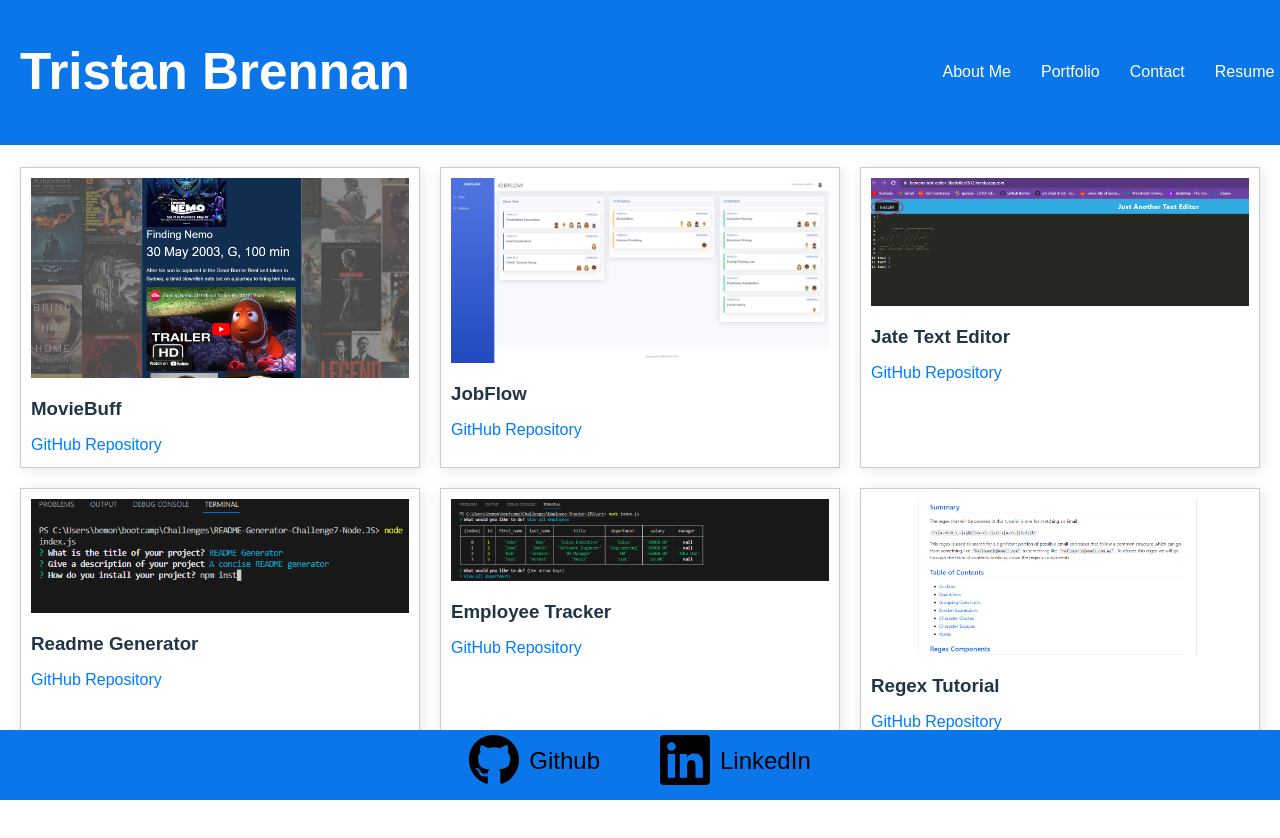
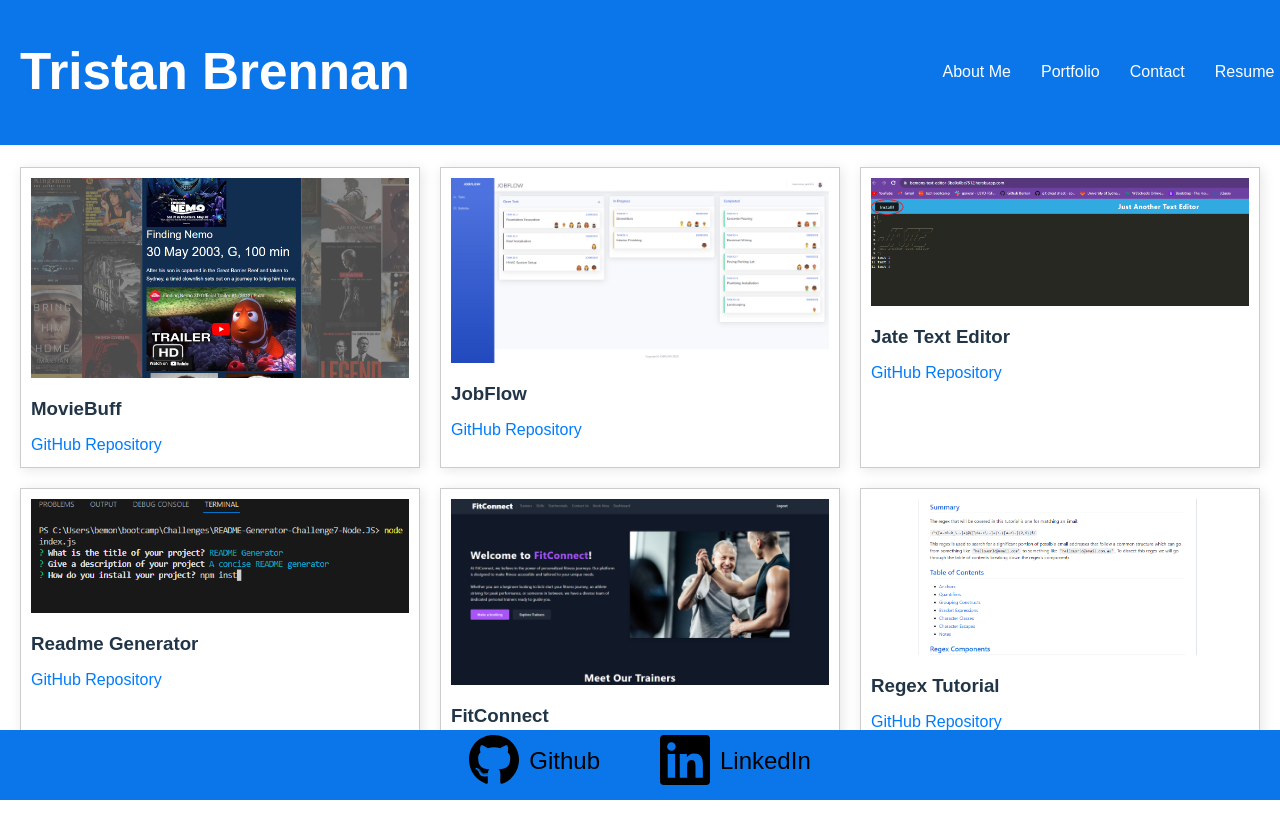
Before and after one commit to Bemonn/React-Portfolio, a React (Vite) app: page /portfolio in a window 1280 px wide. Shown: the top 838 px of the page. Before the commit the page ends 815 px from the top, so only its background shows below. Built offline with nearby package versions, Linux system fonts and the light colour scheme.

Commit message:
new project added

```diff
--- a/src/components/Project/ProjectsData.js
+++ b/src/components/Project/ProjectsData.js
@@ -3,7 +3,7 @@ import MovieBuff from '../../assets/MovieBuff.png'
 import Jobflow from '../../assets/Jobflow.png'
 import JateTextEditor from '../../assets/JateTextEditor.png'
 import ReadmeGenerator from '../../assets/ReadmeGenerator.png'
-import EmployeeTracker from '../../assets/EmployeeTracker.png'
+import FitConnect from '../../assets/FitConnect.png'
 import RegexTutorial from '../../assets/RegexTutorial.png'
 
 // Array containing data for each project
@@ -29,9 +29,9 @@ const projectsData = [
         repoLink: "https://github.com/Bemonn/README-Generator-Node.JS"
     },
     {
-        title: "Employee Tracker",
-        image: EmployeeTracker,
-        repoLink: "https://github.com/Bemonn/Employee-Tracker-CMS"
+        title: "FitConnect",
+        image: FitConnect,
+        repoLink: "https://github.com/Bemonn/FitConnect"
     },
     {
         title: "Regex Tutorial",
```
Also changed, not shown: src/assets/EmployeeTracker.png (deleted), src/assets/FitConnect.png (added).
